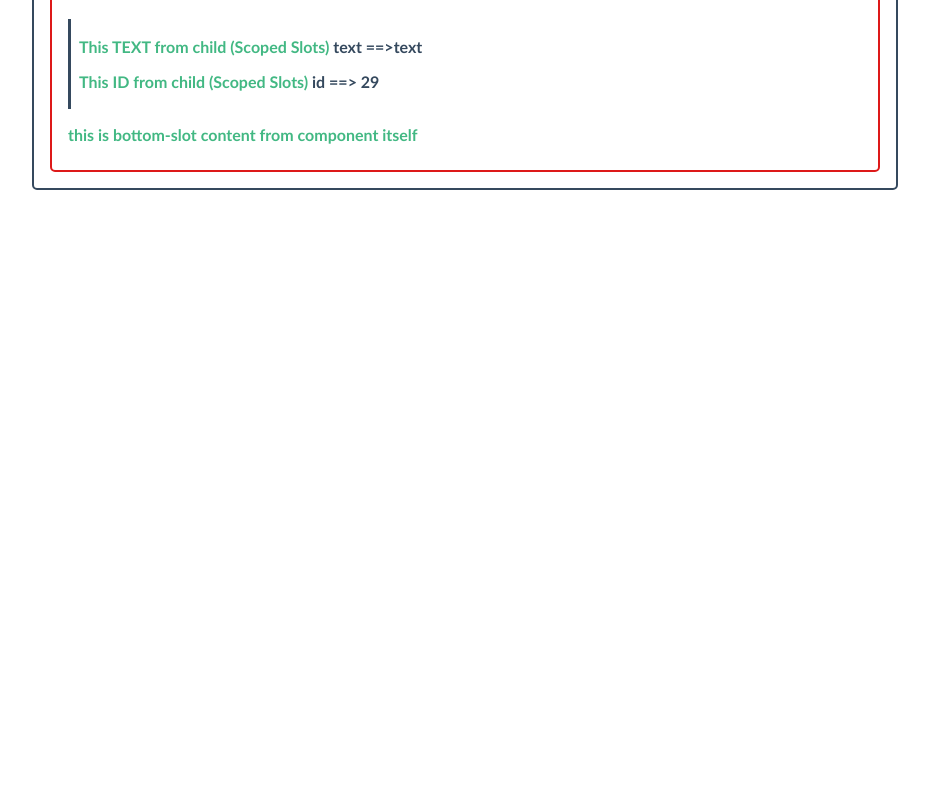
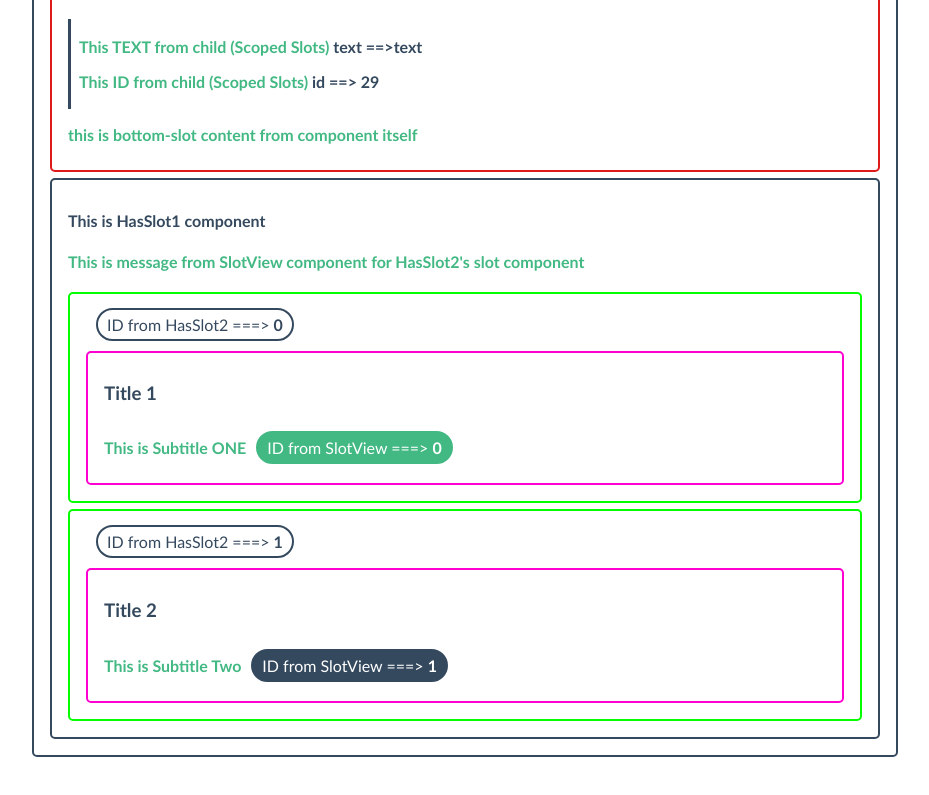
Before and after one commit to sinasedaghat/vue3-template, a Vue app: page /slot in a window 1280 px wide. Shown: the part 633-1428 px from the top of the page, without its empty margins (118-1047 px from the left). Before the commit the page ends 873 px from the top, so only its background shows below. Built offline with nearby package versions, Linux system fonts and the light colour scheme.

Commit message:
practice about slot concept is completed

```diff
--- /dev/null
+++ b/src/components/slot/HasSlot2.vue
@@ -0,0 +1,22 @@
+<script setup lang="ts">
+import { ref, type Ref } from 'vue';
+
+  const items: Ref<any[]> = ref([])
+  items.value = [
+    { id: 0, title: 'Title 1', subtitle: 'This is Subtitle ONE', color: 'green' },
+	  { id: 1, title: 'Title 2', subtitle: 'This is Subtitle Two', color: 'blue' }
+  ]
+</script>
+
+<template>
+  <div class="border">
+    <h4 class="title">This is HasSlot1 component</h4>
+    <slot />
+    <div v-for="item in items" :key="item.id" class="border b-green">
+      <div class="chip blue striated">
+        ID from HasSlot2 ===> <b>{{ item.id }}</b>
+      </div>
+      <slot name="item" v-bind="item" />
+    </div>
+  </div>
+</template>
--- a/src/views/SlotView.vue
+++ b/src/views/SlotView.vue
@@ -1,6 +1,7 @@
 <script setup lang="ts">
+import { ref, type Ref } from 'vue'
 import HasSlot1 from '@/components/slot/HasSlot1.vue'
-import { ref, type Ref } from 'vue';
+import HasSlot2 from '@/components/slot/HasSlot2.vue'
   const msg: Ref<string> = ref('this text from SlotView.vue component use default slot')
   const slotNameTop: Ref<string> = ref('top-slot')
   const slotNameBottom: Ref<string> = ref('bottom-slot')
@@ -52,5 +53,20 @@ import { ref, type Ref } from 'vue';
         </p>
       </div>
     </HasSlot1>
+
+    <HasSlot2>
+      <h4 class="title text-green">This is message from SlotView component for HasSlot2's slot component</h4>
+      <!-- <template #item="item">
+        {{ item }} -->
+      <template #item="{id, title, subtitle, color}">
+        <div class="border b-pink">
+          <h3 class="title text-blue">{{ title }}</h3>
+          <p class="subtitle text-green inline-block">{{ subtitle }}</p>
+          <div :class="`chip bullet ${color}`">
+            ID from SlotView ===> <b>{{ id }}</b>
+          </div>
+        </div>
+      </template>
+    </HasSlot2>
   </div>
 </template>
```
